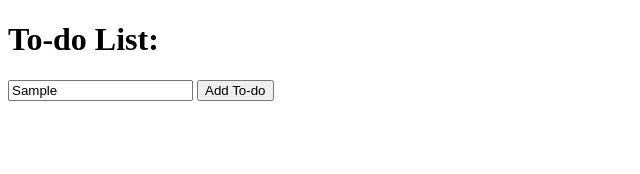
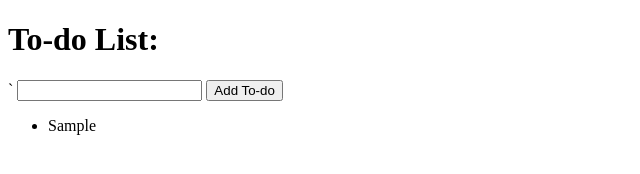
Before and after one commit to Suley01/dom-todo-lab, a plain HTML site: page index.html in a window 1280 px wide. Both pictures are taken after typing "Sample" into the empty fields and a click on the button "Add To-do". Shown: the whole page, without its empty margins (0-640 px from the left). Drawn offline with Linux system fonts and the light colour scheme.

Commit message:
Complete DOM

```diff
--- a/index.html
+++ b/index.html
@@ -10,12 +10,12 @@
 </head>
 
 <body>
+
   <h1>To-do List:</h1>
-
+  `
   <input id="Insert text here" type="text">
-
   <button id="submit-button">Add To-do</button>
-  <ul id="todo-list"
+  <ul id="todo-list"></ul>
 
 
 </body>
--- a/js/app.js
+++ b/js/app.js
@@ -1 +1,25 @@
-console.log('sanity check')
+const inputElement = document.getElementById('Insert text here')
+//console.dir(inputElement)
+const buttonElement = document.querySelector('#submit-button')
+const ulElement = document.querySelector('#todo-list')
+
+// //2. Add an event listener to the button that listens to click events. When the button is clicked, we need to:
+// //- Create a new `li` element.
+////- Set the text of the newly created `li` element to the text that the user has entered into the `input` element.
+//// - Reset the text in the `input` field to an empty string.
+// //- Add the new `li` element to the page, inside the `ul` element.
+
+// After completing these steps, you should be able to add to your to-do list! Try it out!
+
+//holding on to an element inside of a variable to do stuff to it
+// //create li element to go into a list (empty)
+////get/access value from user input
+//add the <li> (with the text included) to HTML (in the <ul>)
+
+buttonElement.addEventListener('click', function(evt){
+  const li =  document.createElement('li')
+  li.textContent = inputElement.value
+  //console.log(buttonElement)
+  document.querySelector('ul').appendChild(li)
+  inputElement.value = ''
+})
```
